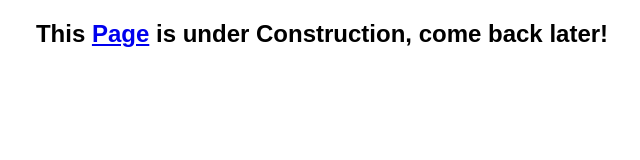
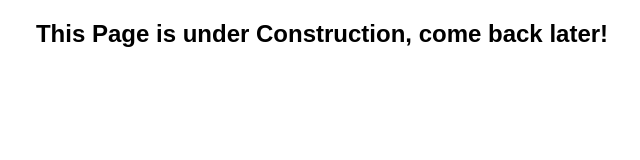
Before and after one commit to KingRA24/KingRA24.github.io, a plain HTML site: page index.html in a window 1280 px wide. Shown: the whole page, without its empty margins (318-958 px from the left). Drawn offline with Linux system fonts and the light colour scheme.

Commit message:
Update index.html

```diff
--- a/index.html
+++ b/index.html
@@ -4,6 +4,6 @@
     <title>Coming Soon!</title>
   </head>
   <body>
-    <h2 style="text-align:center;font-family:sans-serif">This <a href="https://www.youtube.com/watch?v=dQw4w9WgXcQ">Page</a> is under <a href="https://docs.joseph-zaki.com" style="text-decoration:none; color:black;">Construction</a>, come back later!</h2 style="text-align:center;font-family:sans-serif">
+    <h2 style="text-align:center;font-family:sans-serif">This <a href="https://www.youtube.com/watch?v=dQw4w9WgXcQ" style="text-decoration:none; color:black;" target="_blank">Page</a> is under <a href="https://docs.joseph-zaki.com" style="text-decoration:none; color:black;">Construction</a>, come back later!</h2 style="text-align:center;font-family:sans-serif">
   </body>
 </html>
```
